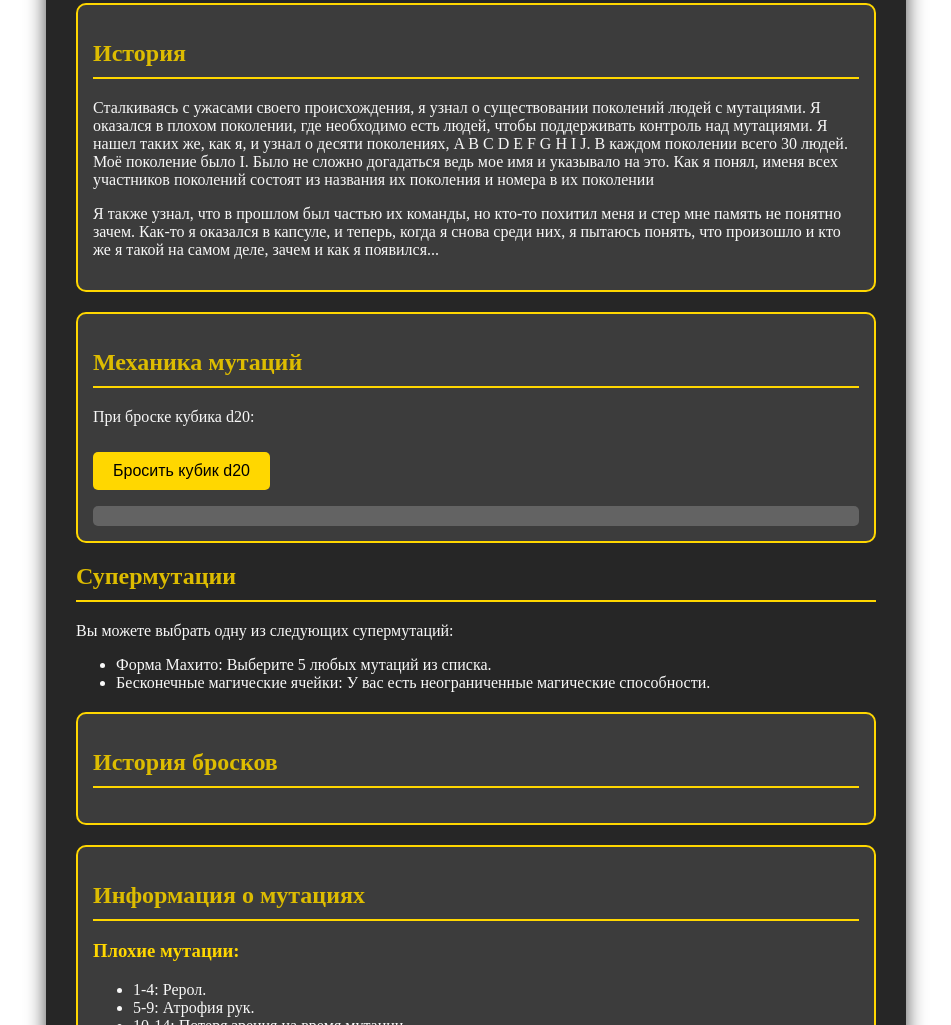
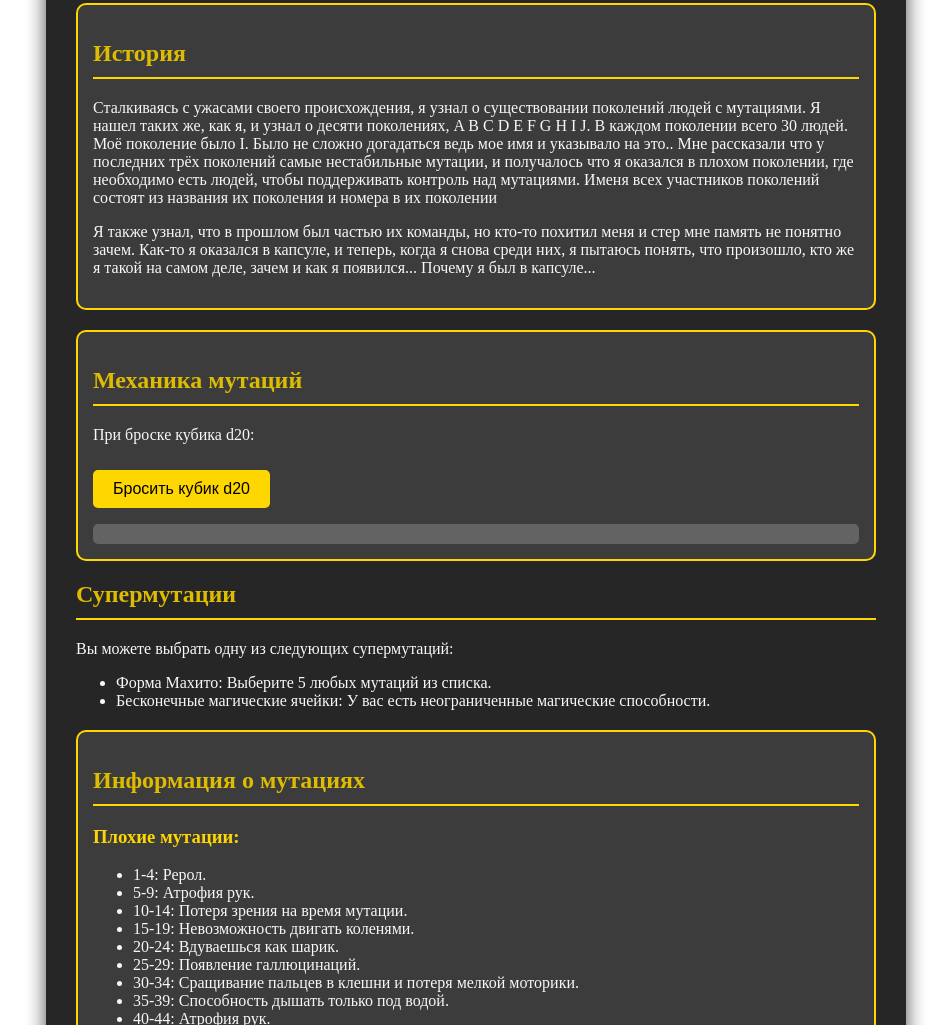
Before and after one commit to i9dnd/i9dnd, a plain HTML site: page index.html in a window 1280 px wide. Shown: the part 436-1461 px from the top of the page, without its empty margins (164-1115 px from the left). Drawn offline with Linux system fonts and the light colour scheme; no server answers.

Commit message:
Update index.html

```diff
--- a/index.html
+++ b/index.html
@@ -19,8 +19,8 @@
         </div>
         <div class="backstory">
             <h2>История</h2>
-            <p>Сталкиваясь с ужасами своего происхождения, я узнал о существовании поколений людей с мутациями. Я оказался в плохом поколении, где необходимо есть людей, чтобы поддерживать контроль над мутациями. Я нашел таких же, как я, и узнал о десяти поколениях, A B C D E F G H I J. В каждом поколении всего 30 людей. Моё поколение было I. Было не сложно догадаться ведь мое имя и указывало на это. Как я понял, именя всех участников поколений состоят из названия их поколения и номера в их поколении</p>
-            <p>Я также узнал, что в прошлом был частью их команды, но кто-то похитил меня и стер мне память не понятно зачем. Как-то я оказался в капсуле, и теперь, когда я снова среди них, я пытаюсь понять, что произошло и кто же я такой на самом деле, зачем и как я появился...</p>
+            <p>Сталкиваясь с ужасами своего происхождения, я узнал о существовании поколений людей с мутациями. Я нашел таких же, как я, и узнал о десяти поколениях, A B C D E F G H I J. В каждом поколении всего 30 людей. Моё поколение было I. Было не сложно догадаться ведь мое имя и указывало на это.. Мне рассказали что у последних трёх поколений самые нестабильные мутации, и получалось что я оказался в плохом поколении, где необходимо есть людей, чтобы поддерживать контроль над мутациями. Именя всех участников поколений состоят из названия их поколения и номера в их поколении</p>
+            <p>Я также узнал, что в прошлом был частью их команды, но кто-то похитил меня и стер мне память не понятно зачем. Как-то я оказался в капсуле, и теперь, когда я снова среди них, я пытаюсь понять, что произошло, кто же я такой на самом деле, зачем и как я появился... Почему я был в капсуле...</p>
         </div>
         <div class="mechanics">
             <h2>Механика мутаций</h2>
@@ -37,10 +37,6 @@
                 <li>Форма Махито: Выберите 5 любых мутаций из списка.</li>
                 <li>Бесконечные магические ячейки: У вас есть неограниченные магические способности.</li>
             </ul>
-        </div>
-        <div class="history">
-            <h2>История бросков</h2>
-            <ul id="historyList"></ul>
         </div>
         <div class="mutation-info">
             <h2>Информация о мутациях</h2>
```
